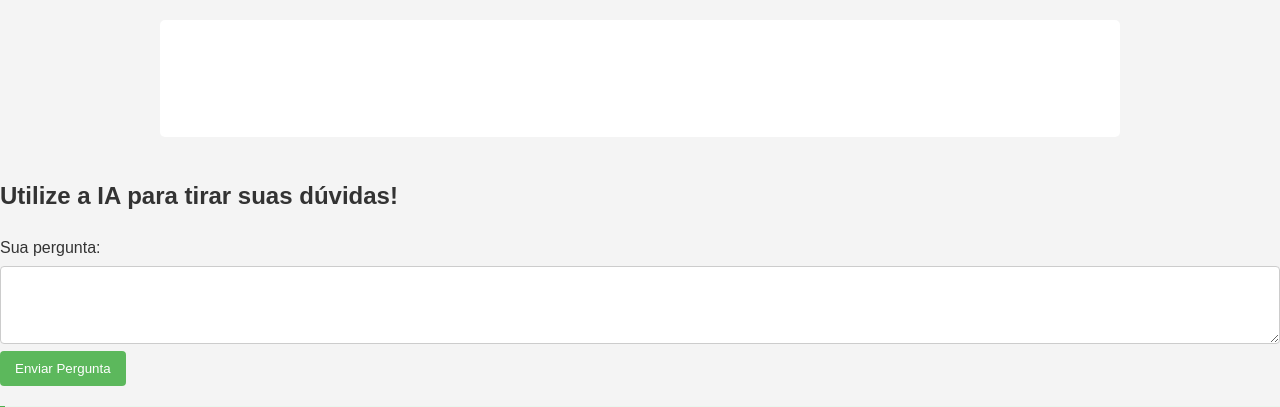
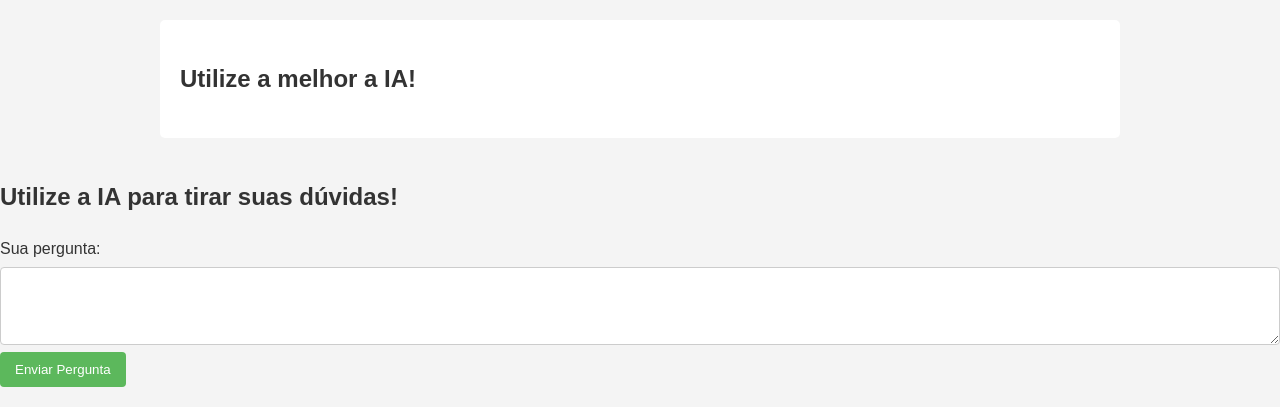
Before and after one commit to pedrotti007/projeto_messias, a Flask app: page /tirar_duvidas in a window 1280 px wide. Shown: the part 125-532 px from the top of the page. Run offline with Flask 3, Linux system fonts and the light colour scheme.

Commit message:
add da main do tira duvidas (gemini)

```diff
--- a/templates/tirar_duvidas.html
+++ b/templates/tirar_duvidas.html
@@ -41,7 +41,7 @@
         </ul>
     </nav>
     <main>
-
+        <h2>Utilize a melhor a IA!</h2>
     </main>
     <section id="tirar-duvidas">
         <h2>Utilize a IA para tirar suas dúvidas!</h2>
```
